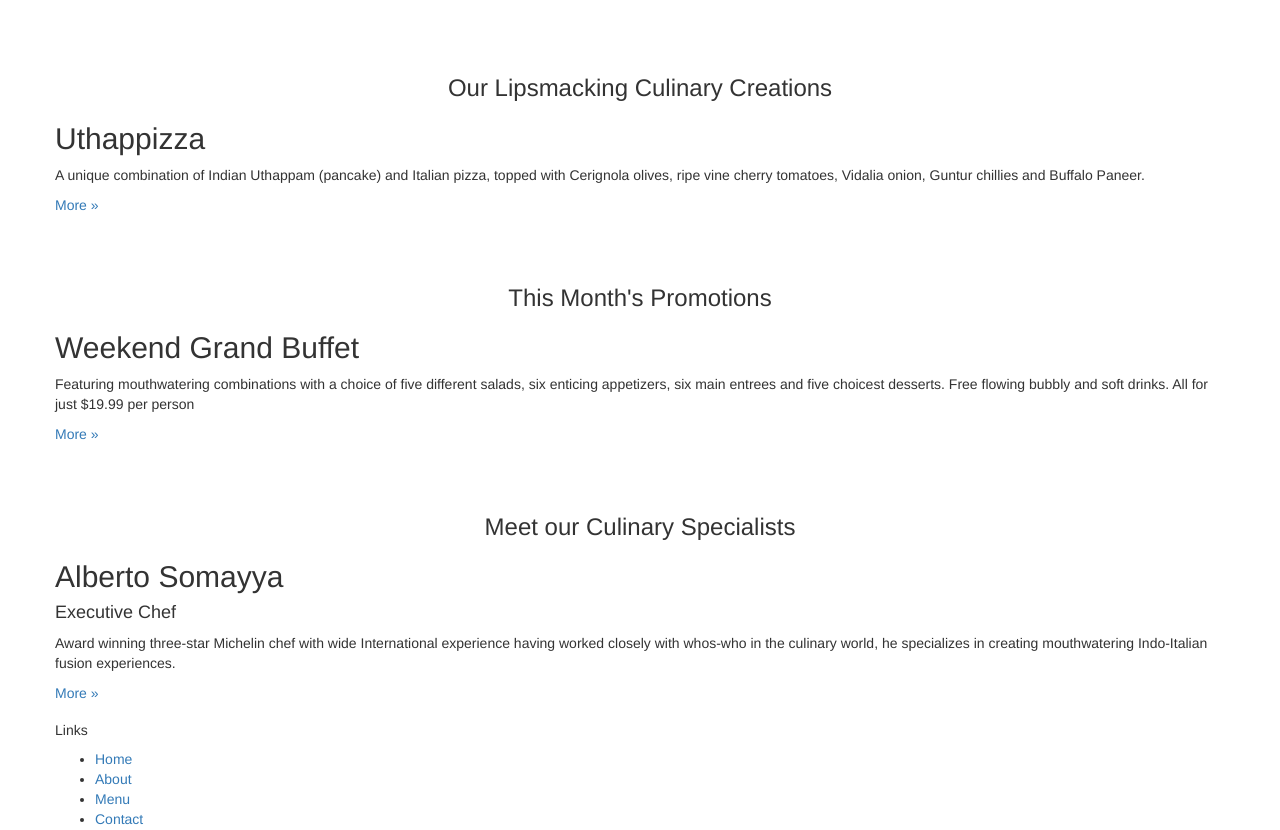
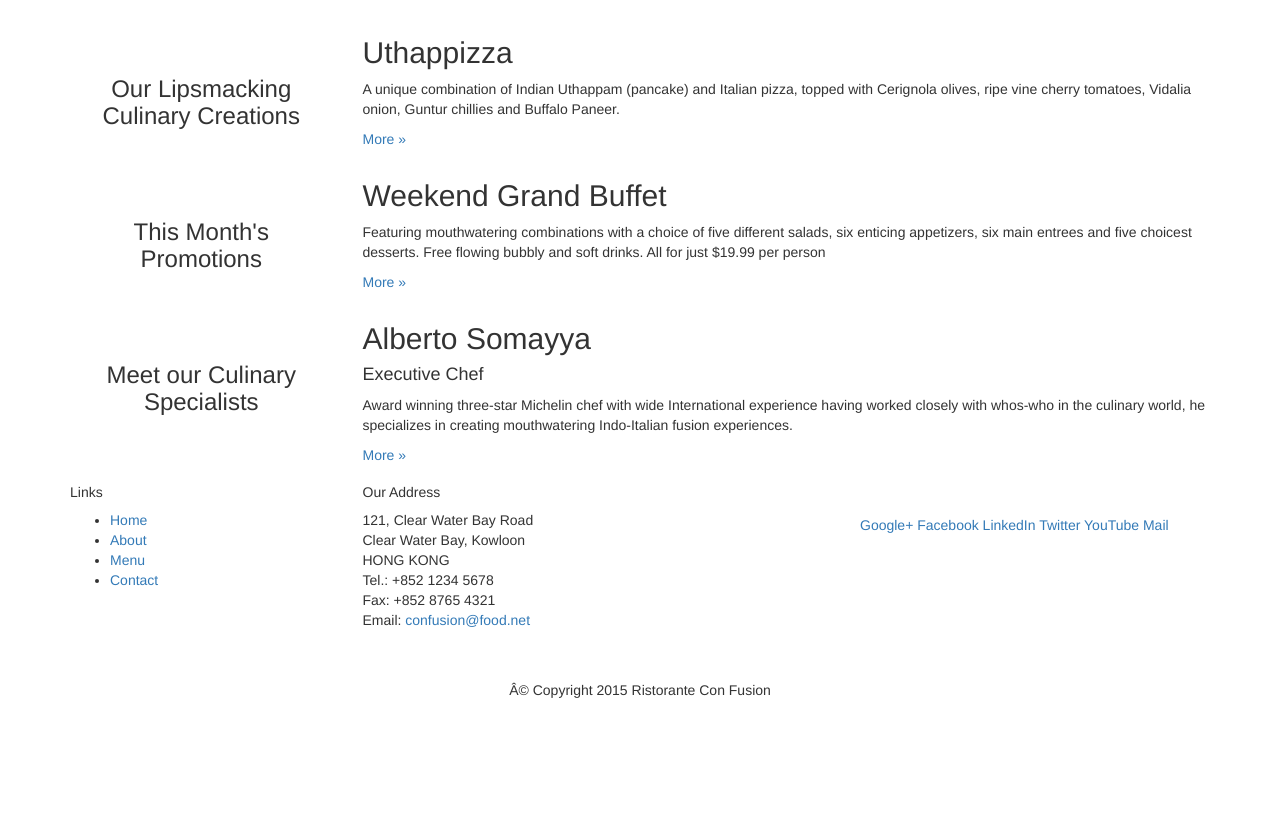
Before and after one commit to sheplu/HKUST-bootstrap-week1, a plain HTML site: page index.html in a window 1280 px wide. Shown: the part 380-1210 px from the top of the page. After the commit the page ends 1090 px from the top, so only its background shows below. Drawn offline with nearby package versions, Linux system fonts and the light colour scheme.

Commit message:
adding bootstrap col

```diff
--- a/index.html
+++ b/index.html
@@ -27,12 +27,12 @@
 
         <div class="container">
             <div class="row">
-                <div>
+                <div class="col-xs-12 col-sm-8">
                     <h1>Ristorante con Fusion</h1>
                     <p style="padding:40px;"></p>
                     <p>We take inspiration from the World's best cuisines, and create a unique fusion experience. Our lipsmacking creations will tickle your culinary senses!</p>
                 </div>
-                <div>
+                <div class="col-xs-12 col-sm-8">
                 </div>
             </div>
         </div>
@@ -40,11 +40,11 @@
 
     <div class="container">
         <div class="row">
-            <div>
+            <div class="col-xs-12 col-sm-3">
                 <p style="padding:20px;"></p>
                 <h3 align=center>Our Lipsmacking Culinary Creations</h3>
             </div>
-            <div>
+            <div  class="col-xs-12 col-sm-9">
                 <h2>Uthappizza</h2>
                 <p>A unique combination of Indian Uthappam (pancake) and Italian pizza, topped with Cerignola olives, ripe vine cherry tomatoes, Vidalia onion, Guntur chillies and Buffalo Paneer.</p>
                 <p><a  href="#">More &raquo;</a></p>
@@ -53,11 +53,11 @@
 
 
         <div class="row">
-            <div>
+            <div class="col-xs-12 col-sm-3">
                 <p style="padding:20px;"></p>
                 <h3 align=center>This Month's Promotions</h3>
             </div>
-            <div>
+            <div class="col-xs-12 col-sm-9">
                 <h2>Weekend Grand Buffet</h2>
                 <p>Featuring mouthwatering combinations with a choice of five different salads, six enticing appetizers, six main entrees and five choicest desserts. Free flowing bubbly and soft drinks. All for just $19.99 per person </p>
                 <p><a href="#">More &raquo;</a></p>
@@ -65,11 +65,11 @@
         </div>
 
         <div class="row">
-            <div>
+            <div class="col-xs-12 col-sm-3">
                 <p style="padding:20px;"></p>
                 <h3 align=center>Meet our Culinary Specialists</h3>
             </div>
-            <div>
+            <div class="col-xs-12 col-sm-9">
                 <h2>Alberto Somayya</h2>
                 <h4>Executive Chef</h4>
                 <p>Award winning three-star Michelin chef with wide International experience having worked closely with whos-who in the culinary world, he specializes in creating mouthwatering Indo-Italian fusion experiences. </p>
@@ -81,7 +81,7 @@
     <footer>
         <div class="container">
             <div class="row">
-                <div>
+                <div class="col-xs-6 col-sm-3">
                     <h5>Links</h5>
                     <ul>
                         <li><a href="#">Home</a></li>
@@ -90,7 +90,7 @@
                         <li><a href="#">Contact</a></li>
                     </ul>
                 </div>
-                <div>
+                <div class="col-xs-6 col-sm-5">
                     <h5>Our Address</h5>
                     <address>
 		              121, Clear Water Bay Road<br>
@@ -101,7 +101,7 @@
 		              Email: <a href="mailto:confusion@food.net">confusion@food.net</a>
 		           </address>
                 </div>
-                <div>
+                <div class="col-xs-12 col-sm-4">
                     <div style="padding: 40px 10px;">
                         <a href="http://google.com/+">Google+</a>
                         <a href="http://www.facebook.com/profile.php?id=">Facebook</a>
@@ -111,7 +111,7 @@
                         <a href="mailto:">Mail</a>
                     </div>
                 </div>
-                <div>
+                <div class="col-xs-12">
                     <p style="padding:10px;"></p>
                     <p align=center>Â© Copyright 2015 Ristorante Con Fusion</p>
                 </div>
```
